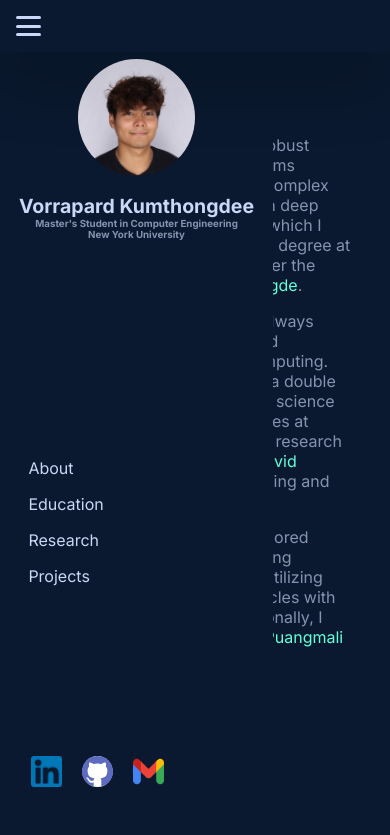
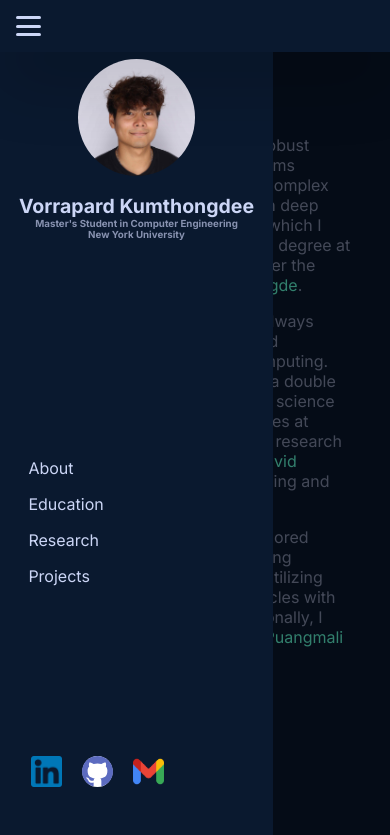
Before and after one commit to vorrapard/vorrapard.github.io, a plain HTML site: page index.html in a window 390 px wide. Both pictures are taken after a click on the element 28 px from the left and 26 px from the top of the page. Shown: the top 835 px of the page. Drawn offline with Linux system fonts and the light colour scheme.

Commit message:
add mobile overlay

```diff
--- a/css/styles.css
+++ b/css/styles.css
@@ -351,6 +351,7 @@ section {
         border-radius: 2px;
         transition: all 0.3s ease;
     }
+
     #sidebar {
         left: 0;
         top: 0;
@@ -364,6 +365,27 @@ section {
         transition: all 0.3s ease;
         transform: translateX(-100%); /* Off-screen */
         transition: transform 0.3s ease;
+        z-index: 999; /* Above the overlay */
+    }
+
+    /* Overlay */
+    #overlay {
+        position: fixed;
+        top: 0;
+        left: 0;
+        width: 100%;
+        height: 100%;
+        background-color: rgba(0, 0, 0, 0.5); /* Semi-transparent background */
+        z-index: 998; /* Below the sidebar but above other elements */
+        opacity: 0;
+        visibility: hidden; /* Prevent interactions when hidden */
+        transition: opacity 0.3s ease, visibility 0.3s ease;
+    }
+
+    /* Show overlay when sidebar is open */
+    #overlay.visible {
+        opacity: 1;
+        visibility: visible;
     }
 
     /* Profile Section */
--- a/index.html
+++ b/index.html
@@ -21,7 +21,9 @@
         <!-- <h1>My Portfolio</h1> -->
     </header>
 
+
     <!-- Sidebar -->
+    <div id="overlay"></div>
     <aside id="sidebar">
         <div class="profile" id="profile">
             <img src="images/headshot.jpg" alt="My Headshot" class="headshot">
--- a/js/scripts.js
+++ b/js/scripts.js
@@ -2,16 +2,19 @@ document.addEventListener("DOMContentLoaded", function () {
     const sidebar = document.getElementById("sidebar");
     const hamburgerIcon = document.querySelector(".hamburger-icon");
     const sidebarLinks = document.querySelectorAll("#sidebar a"); // Select all links in the sidebar
+    const overlay = document.getElementById("overlay"); // Select the overlay element
 
     // Sidebar toggle functionality
     function toggleSidebar() {
         sidebar.classList.toggle("open");
+        overlay.classList.toggle("visible"); // Toggle the overlay visibility
     }
 
-    // Close sidebar when a link is clicked
+    // Close sidebar when a link or overlay is clicked
     function closeSidebar() {
         if (sidebar.classList.contains("open")) {
             sidebar.classList.remove("open");
+            overlay.classList.remove("visible"); // Hide the overlay
         }
     }
 
@@ -22,6 +25,9 @@ document.addEventListener("DOMContentLoaded", function () {
     sidebarLinks.forEach(link => {
         link.addEventListener("click", closeSidebar);
     });
+
+    // Attach click event to the overlay
+    overlay.addEventListener("click", closeSidebar);
 
     // Handle scroll event for larger screens
     function handleScroll() {
```
